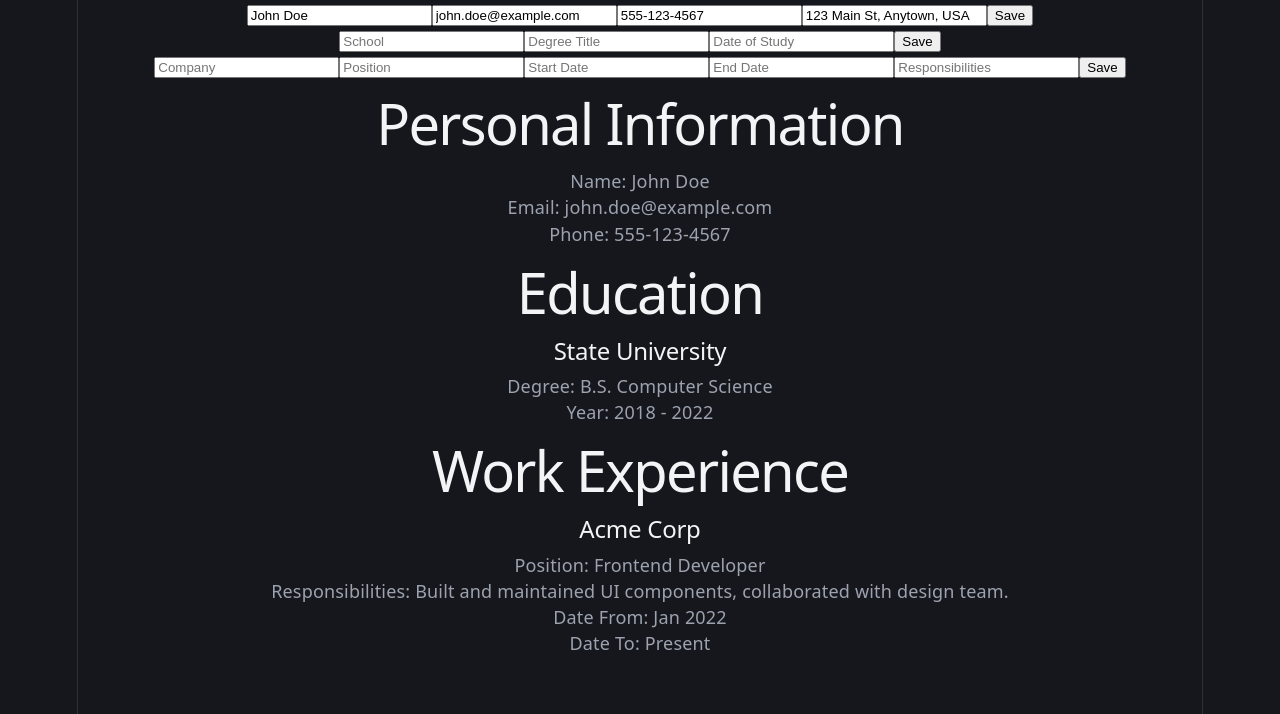
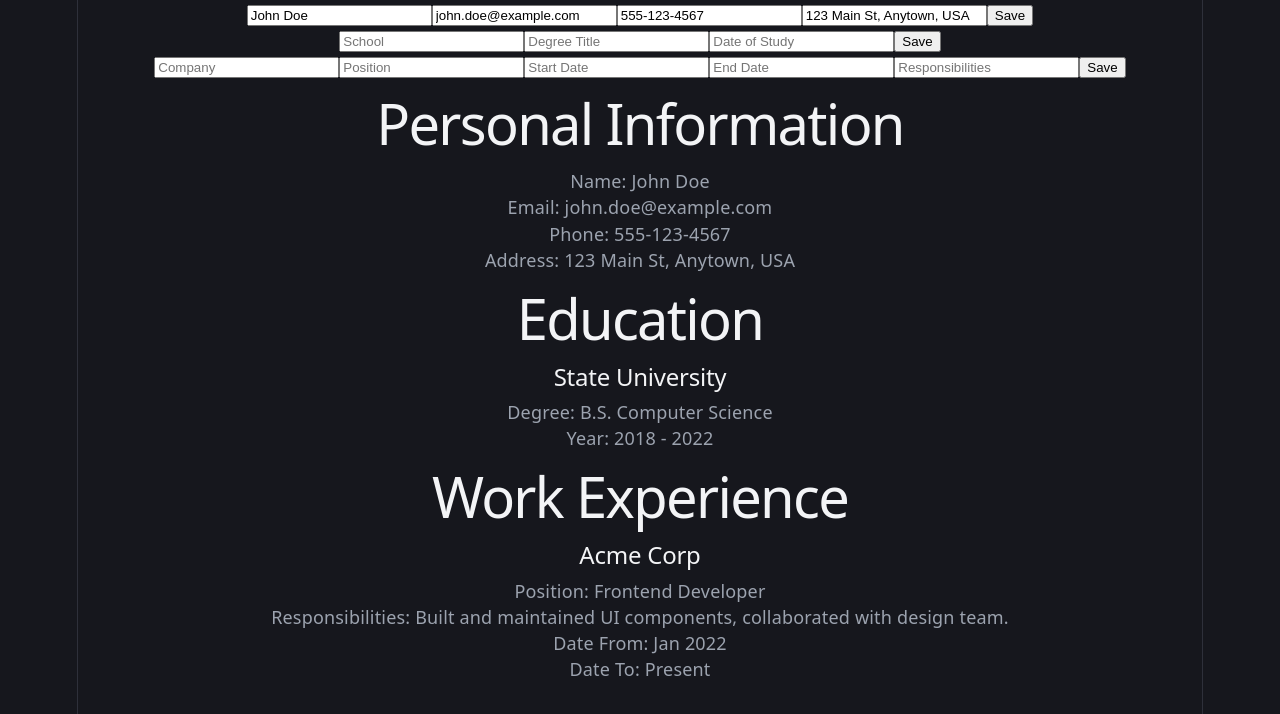
Before and after one commit to RubyFalcon/CV-APP, a React (Vite) app: page / in a window 1280 px wide. Shown: the top 714 px of the page. Built offline with nearby package versions, Linux system fonts and the light colour scheme.

Commit message:
fix: display missing address field in PersonalDetails

```diff
--- a/src/components/PersonalDetails.jsx
+++ b/src/components/PersonalDetails.jsx
@@ -5,6 +5,7 @@ export default function PersonalDetails({ personalDetails }) {
       <p>Name: {personalDetails.name}</p>
       <p>Email: {personalDetails.email}</p>
       <p>Phone: {personalDetails.phone}</p>
+      <p>Address: {personalDetails.address}</p>
     </div>
   );
 }
```
